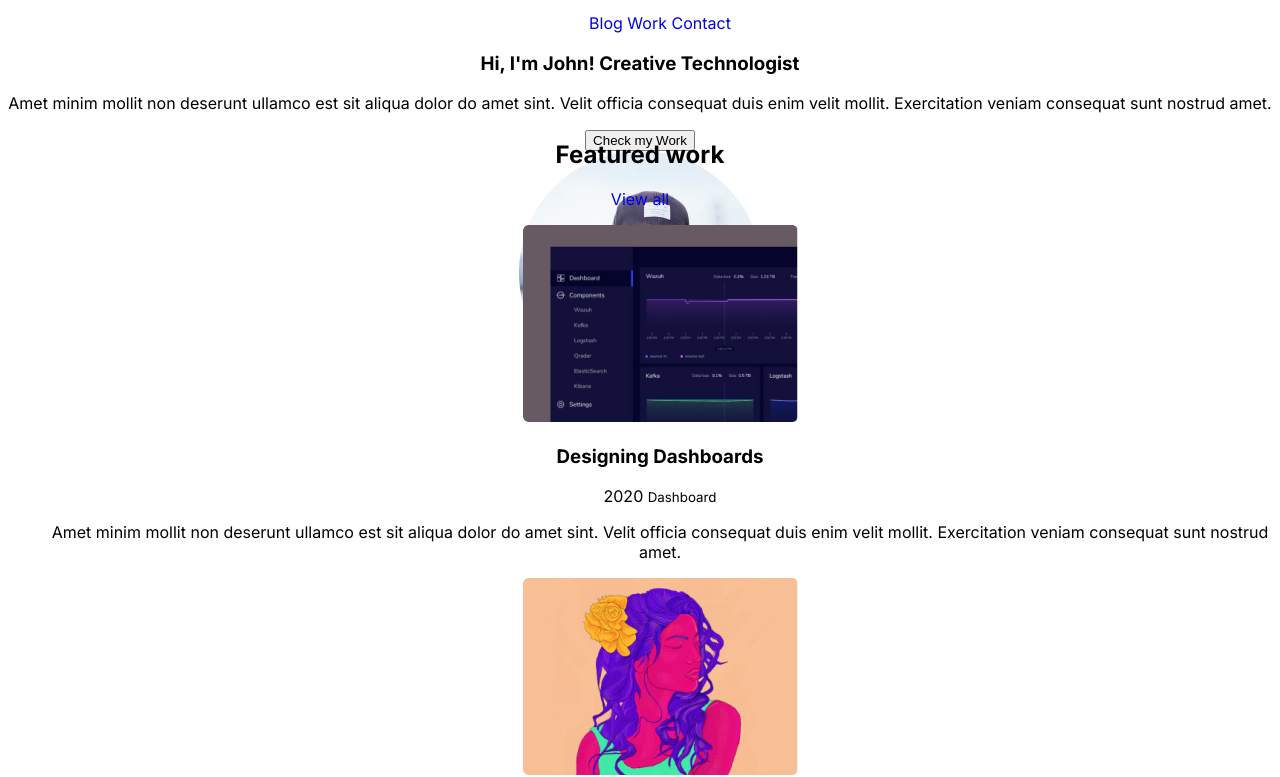
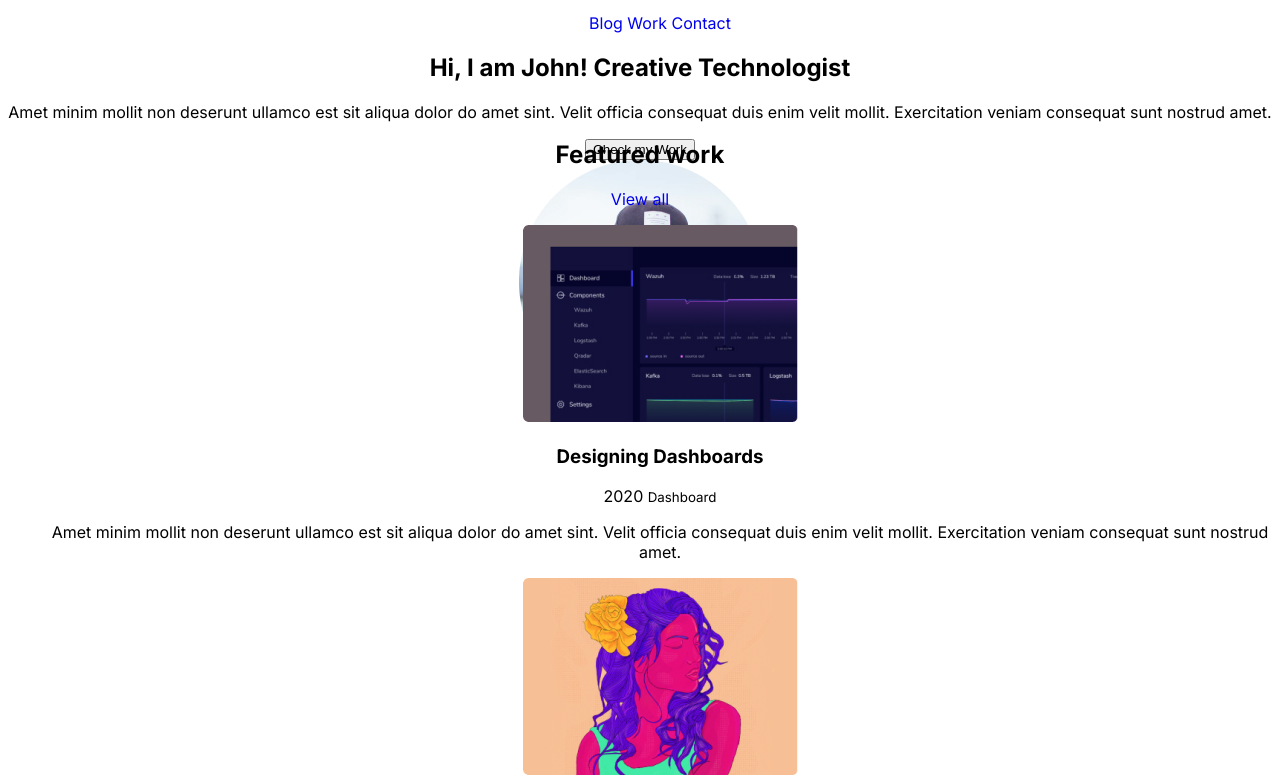
Before and after one commit to YarynaCherniak/goit-markup-hw-02, a plain HTML site: page index.html in a window 1280 px wide. Shown: the part 38-815 px from the top of the page. Drawn offline with Linux system fonts and the light colour scheme.

Commit message:
Deleted section element in header

```diff
--- a/index.html
+++ b/index.html
@@ -51,9 +51,8 @@
           <li><a href="mailto:yaryncher@gmail.com">Contact</a></li>
         </ul>
       </nav>
-      <section>
       <article>
-          <h1>Hi, I'm John! Creative Technologist</h1>
+        <h1>Hi, I am John! Creative Technologist</h1>
         <p>
           Amet minim mollit non deserunt ullamco est sit aliqua dolor do amet
           sint. Velit officia consequat duis enim velit mollit. Exercitation
@@ -69,7 +68,6 @@
         width="243"
         height="243"
       />
-      </section>
     </header>
 
     <main>
```
Lines whose indentation alone changed are shown as unchanged.
